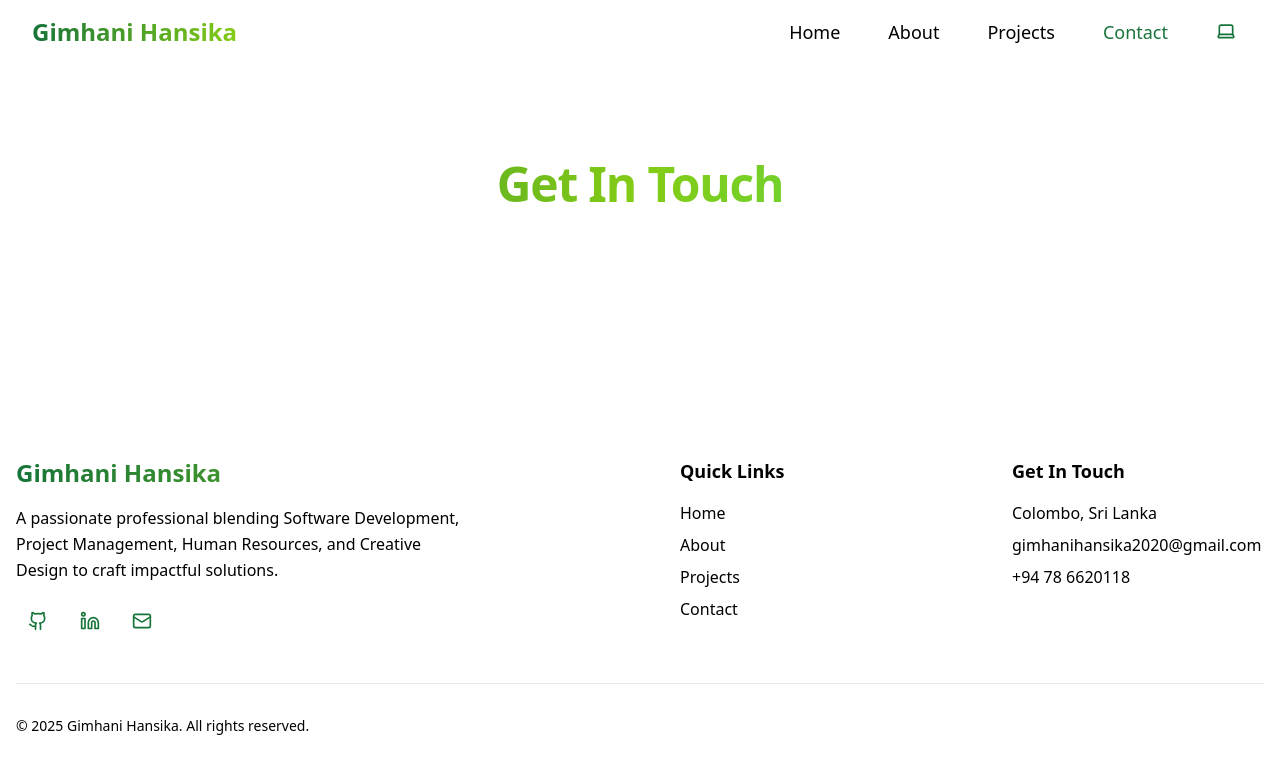
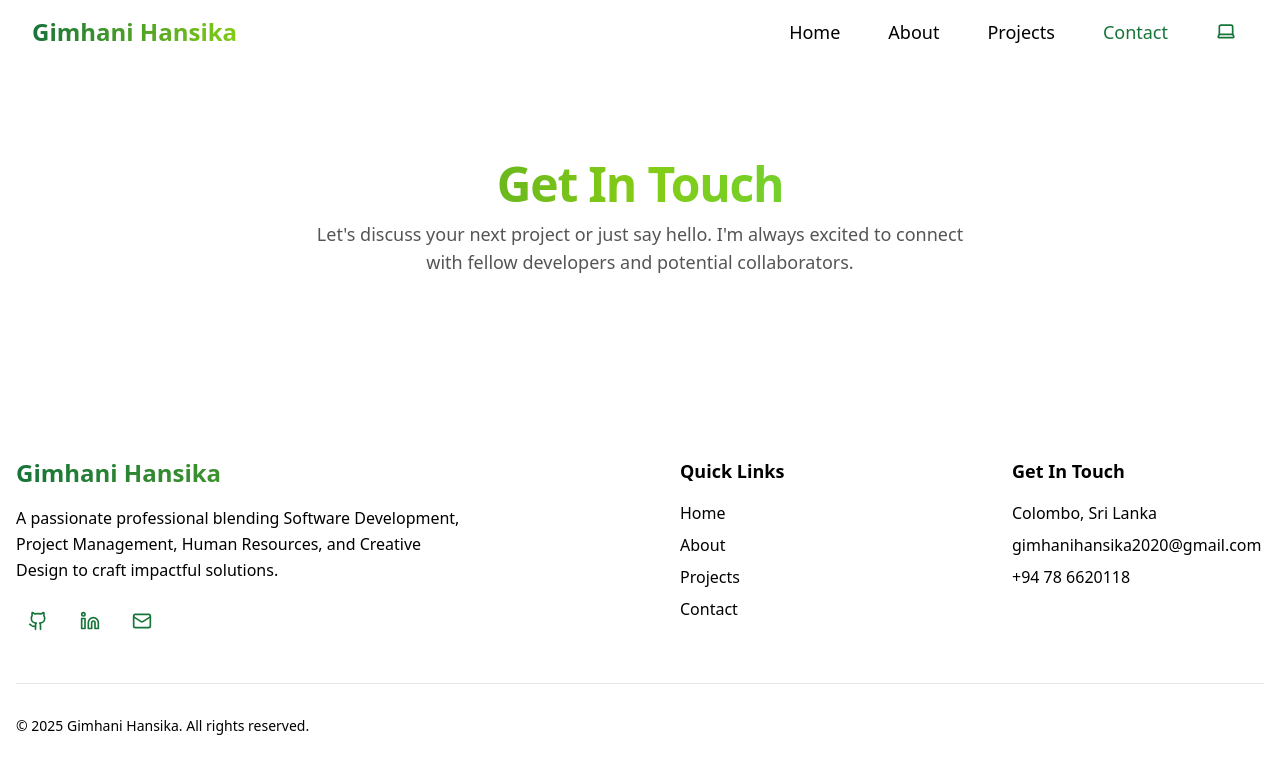
Before and after one commit to ICT-Courses/ict2233-ca-02-Hansi-Umayangani, a React (Vite) app: page /contact in a window 1280 px wide. Shown: the top 774 px of the page. Built offline with nearby package versions, Linux system fonts and the light colour scheme.

Commit message:
Add description paragraph with max width and styling

```diff
--- a/src/pages/Contact.jsx
+++ b/src/pages/Contact.jsx
@@ -20,7 +20,14 @@ export default function Contact() {
             Get In Touch
           </h1>
 
-          {/* Paragraph */}
+          <p
+            className="max-w-2xl mx-auto text-lg"
+            style={{ color: "var(--hero-paragraph)" }}
+          >
+            Let's discuss your next project or just say hello. I'm always excited to connect
+            with fellow developers and potential collaborators.
+          </p>
+
         </motion.div>
       </div>
     </section>
```
